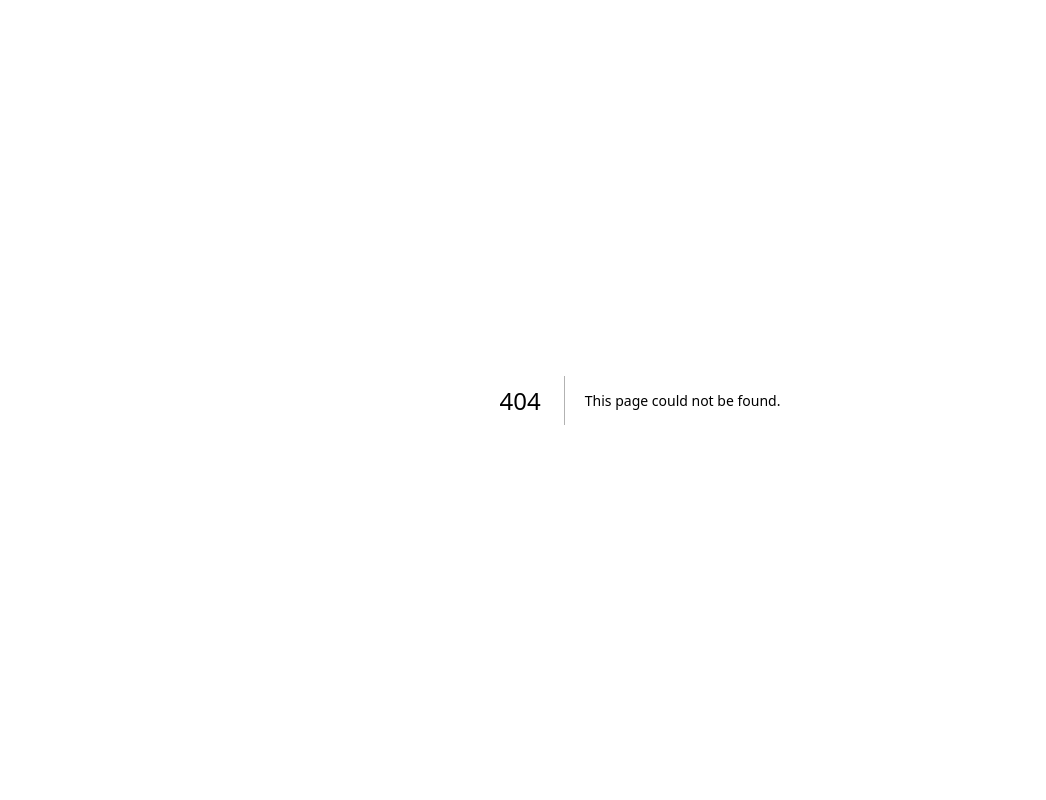
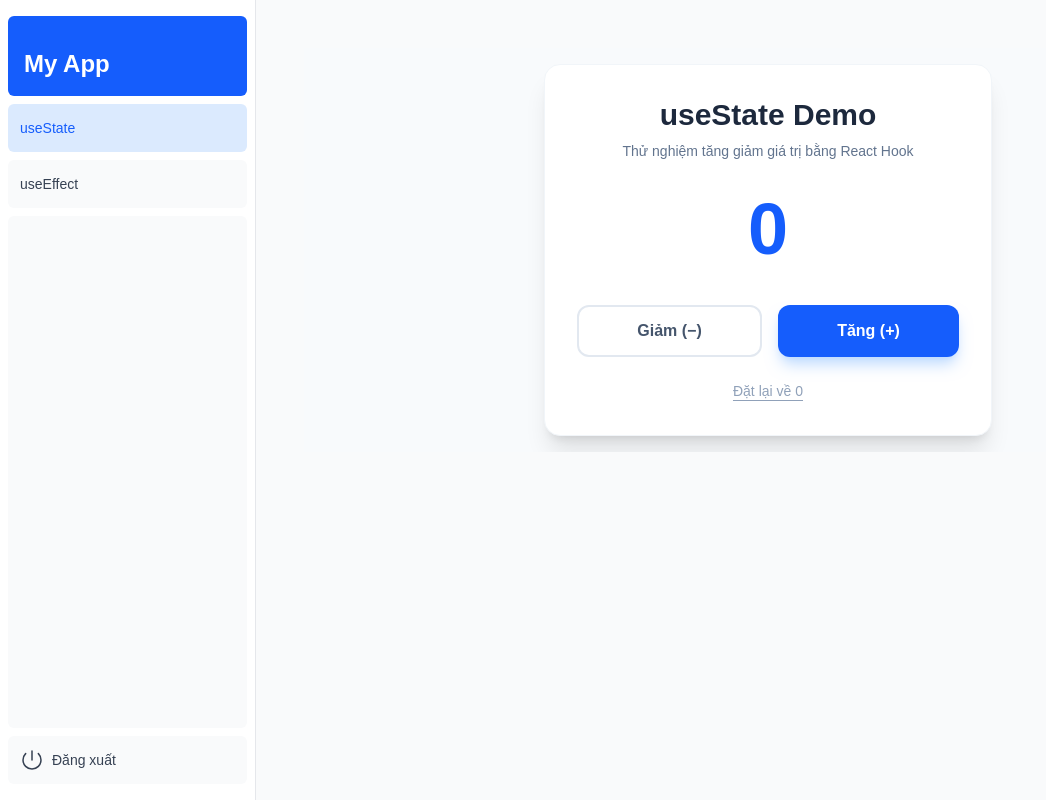
Before and after one commit to tuan11ung/hooks-simulator, a Next.js app: page /home/usestate in a window 1280 px wide. Before the commit this address had no page. Shown: the whole page, without its empty margins (0-1046 px from the left). Built offline with nearby package versions, Linux system fonts and the light colour scheme.

Commit message:
add sidebar navigation

```diff
--- /dev/null
+++ b/app/home/layout.tsx
@@ -0,0 +1,87 @@
+'use client'; // Cần thiết để dùng hook usePathname
+
+import Link from 'next/link';
+import { usePathname } from 'next/navigation';
+import {
+  HomeIcon,
+  DocumentDuplicateIcon,
+  UserGroupIcon,
+  PowerIcon
+} from '@heroicons/react/24/outline';
+
+// Danh sách các menu
+const navLinks = [
+  { name: 'useState', href: '/home/usestate' },
+  { name: 'useEffect', href: '/home/useeffect' }
+];
+
+export default function DashboardLayout({
+  children,
+}: {
+  children: React.ReactNode;
+}) {
+  const pathname = usePathname(); // Lấy đường dẫn hiện tại
+
+  return (
+    <div className="flex h-screen flex-col md:flex-row md:overflow-hidden bg-gray-50">
+
+      {/* CỘT SIDEBAR */}
+      <div className="w-full flex-none md:w-64 bg-white border-r border-gray-200">
+        <div className="flex h-full flex-col px-3 py-4 md:px-2">
+
+          {/* Logo / Header của Sidebar */}
+          <Link
+            className="mb-2 flex h-20 items-end justify-start rounded-md bg-blue-600 p-4"
+            href="/"
+          >
+            <div className="text-white text-2xl font-bold">My App</div>
+          </Link>
+
+          {/* Danh sách Links */}
+          <div className="flex grow flex-row justify-between space-x-2 md:flex-col md:space-x-0 md:space-y-2">
+            {navLinks.map((link) => {
+              // Kiểm tra xem link này có phải là trang hiện tại không
+              const isActive = pathname === link.href;
+
+              return (
+                <Link
+                  key={link.name}
+                  href={link.href}
+                  className={`
+                    flex h-[48px] grow items-center justify-center gap-2 rounded-md p-3 text-sm font-medium
+                    md:flex-none md:justify-start md:p-2 md:px-3 transition-colors
+                    ${isActive
+                      ? 'bg-blue-100 text-blue-600' // Nổi bật nếu đang ở trang này
+                      : 'bg-gray-50 text-gray-700 hover:bg-blue-50 hover:text-blue-600' // Trạng thái bình thường
+                    }
+                  `}
+                >
+                  {/* Ẩn text trên mobile, chỉ hiện icon. Trên màn lớn (md) thì hiện đủ chữ */}
+                  <p className="hidden md:block">{link.name}</p>
+                </Link>
+              );
+            })}
+
+            {/* Khoảng trống đẩy nút Đăng xuất xuống đáy */}
+            <div className="hidden h-auto w-full grow rounded-md bg-gray-50 md:block"></div>
+
+            {/* Nút Đăng xuất */}
+            <form>
+              <button className="flex h-[48px] w-full grow items-center justify-center gap-2 rounded-md bg-gray-50 p-3 text-sm font-medium text-gray-700 hover:bg-red-50 hover:text-red-600 md:flex-none md:justify-start md:p-2 md:px-3 transition-colors">
+                <PowerIcon className="w-6 h-6" />
+                <div className="hidden md:block">Đăng xuất</div>
+              </button>
+            </form>
+
+          </div>
+        </div>
+      </div>
+
+      {/* CỘT NỘI DUNG CHÍNH (MAIN CONTENT) */}
+      <div className="flex-grow p-6 md:overflow-y-auto md:p-12">
+        {children}
+      </div>
+
+    </div>
+  );
+}
--- /dev/null
+++ b/app/home/page.tsx
@@ -0,0 +1,3 @@
+export default function Page() {
+  return <p>Customers Page</p>;
+}
--- /dev/null
+++ b/app/home/usestate/page.tsx
@@ -0,0 +1,65 @@
+'use client'
+
+import { useState } from "react"
+
+export default function UseStateDemo() {
+  const [count, setCount] = useState<number>(0)
+
+  const handleIncrease = () => {
+    setCount(count + 1)
+  }
+
+  const handleDecrease = () => {
+    setCount(count - 1)
+  }
+
+  return (
+    // SỬA Ở ĐÂY: Dùng h-screen và overflow-hidden thay vì min-h-screen
+    <div className="inset-0 overflow-hidden bg-slate-50 flex flex-col items-center justify-center p-4">
+
+      {/* Thẻ Card bao quanh nội dung */}
+      <div className="bg-white p-8 rounded-2xl shadow-xl w-full max-w-md text-center border border-slate-100">
+
+        <h1 className="text-3xl font-extrabold text-slate-800 mb-2">
+          useState Demo
+        </h1>
+        <p className="text-slate-500 mb-8 text-sm">
+          Thử nghiệm tăng giảm giá trị bằng React Hook
+        </p>
+
+        {/* Khu vực hiển thị con số */}
+        <div className="mb-10">
+          <span className={`text-7xl font-black transition-all duration-300 ${count >= 0 ? 'text-blue-600' : 'text-red-500'}`}>
+            {count}
+          </span>
+        </div>
+
+        {/* Khu vực nút bấm */}
+        <div className="flex gap-4 justify-center">
+          <button
+            onClick={handleDecrease}
+            className="flex-1 bg-white border-2 border-slate-200 text-slate-600 py-3 rounded-xl font-bold hover:bg-slate-50 hover:border-slate-300 active:scale-95 transition-all"
+          >
+            Giảm (−)
+          </button>
+
+          <button
+            onClick={handleIncrease}
+            className="flex-1 bg-blue-600 text-white py-3 rounded-xl font-bold shadow-lg shadow-blue-200 hover:bg-blue-700 active:scale-95 transition-all"
+          >
+            Tăng (+)
+          </button>
+        </div>
+
+        {/* Nút Reset */}
+        <button
+          onClick={() => setCount(0)}
+          className="mt-6 text-slate-400 text-sm hover:text-slate-600 underline underline-offset-4"
+        >
+          Đặt lại về 0
+        </button>
+
+      </div>
+    </div>
+  )
+}
--- a/app/page.tsx
+++ b/app/page.tsx
@@ -1,28 +1,6 @@
+import { redirect } from 'next/navigation';
 
-import Link from 'next/link';
-
-export default function Page() {
-  return (
-    <main className="flex min-h-screen flex-col p-6">
-      <div className="mt-4 flex grow flex-col gap-4 md:flex-row">
-        <div className="flex flex-col justify-center gap-6 rounded-lg bg-gray-50 px-6 py-10 md:w-2/5 md:px-20">
-          <p className={`text-xl text-gray-800 md:text-3xl md:leading-normal`}>
-            <strong>Welcome to Acme.</strong> This is the example for the{' '}
-            <a href="https://nextjs.org/learn/" className="text-blue-500">
-              Next.js Learn Course
-            </a>
-            , brought to you by Vercel.
-          </p>
-          <Link
-            href="/login"
-            className="flex items-center gap-5 self-start rounded-lg bg-blue-500 px-6 py-3 text-sm font-medium text-white transition-colors hover:bg-blue-400 md:text-base"
-          >
-          </Link>
-        </div>
-        <div className="flex items-center justify-center p-6 md:w-3/5 md:px-28 md:py-12">
-          {/* Add Hero Images Here */}
-        </div>
-      </div>
-    </main>
-  );
+export default function RootPage() {
+  // Chuyển hướng người dùng sang /home ngay lập tức ở phía Server
+  redirect('/home');
 }
--- a/app/usestate-demo/layout.tsx
+++ /dev/null
@@ -1,12 +0,0 @@
-import SideNav from '@/app/ui/sidenav';
-
-export default function Layout({ children }: { children: React.ReactNode }) {
-  return (
-    <div className="flex h-screen flex-col md:flex-row md:overflow-hidden">
-      <div className="w-full flex-none md:w-64">
-        <SideNav />
-      </div>
-      <div className="grow p-6 md:overflow-y-auto md:p-12">{children}</div>
-    </div>
-  );
-}
--- a/app/usestate-demo/page.tsx
+++ /dev/null
@@ -1,25 +0,0 @@
-'use client'
-
-import { useState } from "react"
-
-export default function UseStateDemo() {
-  const [count, setCount] = useState<number>(0)
-
-  const handleIncrese = () => {
-    setCount(count + 1)
-  }
-
-  const handleDecrease = () => {
-    setCount(count - 1)
-  }
-
-  return (
-    <div className="p-4">
-      <h1>useState Demo</h1>
-      <p>Current count: {count}</p>
-      <button onClick={handleIncrese}>+</button>
-      <button onClick={handleDecrease}>-</button>
-
-    </div>
-  )
-}
```
Also changed, not shown: app/home/useeffect/page.tsx (added).
